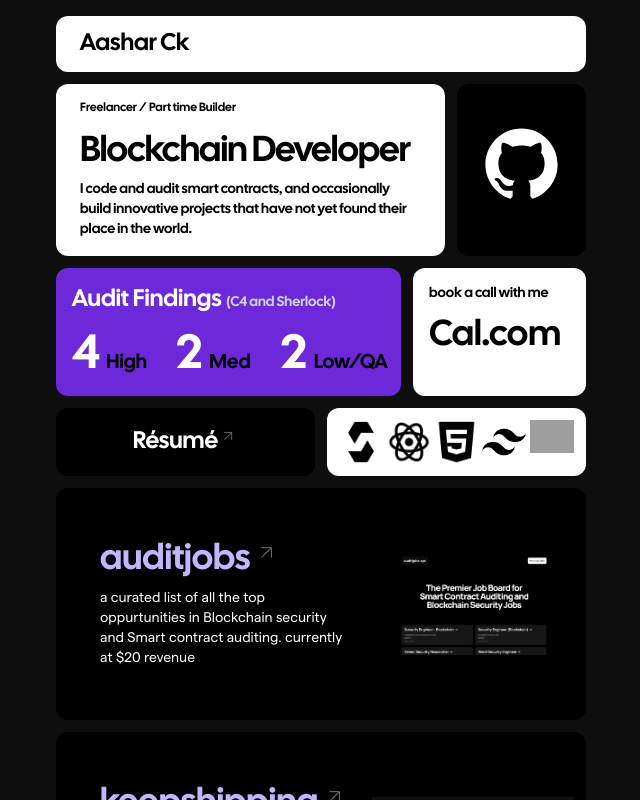
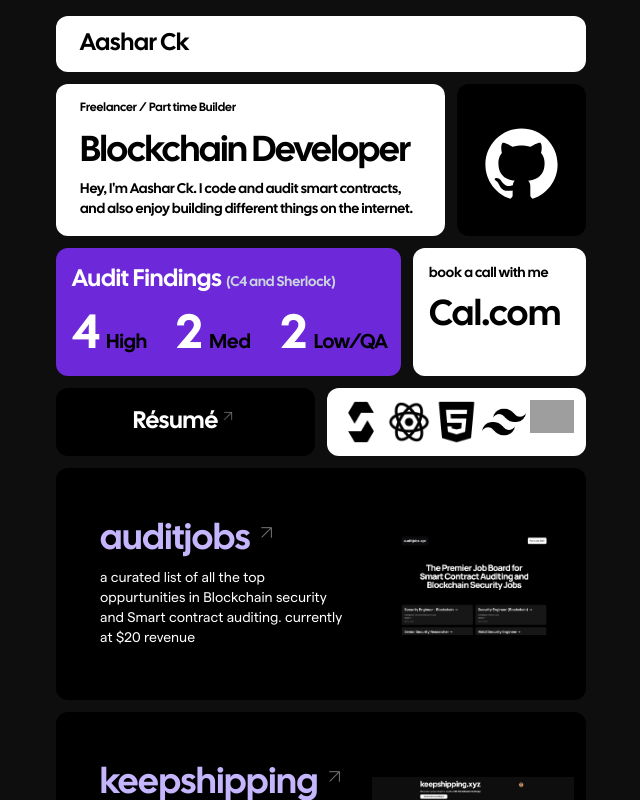
Before and after one commit to aasharck/portfolio, a Next.js app: page / in a window 1280 px wide. Shown: the top 800 px of the page, without its empty margins (319-959 px from the left). Built offline with nearby package versions, Linux system fonts and the light colour scheme; grey boxes are pictures that could not be loaded.

Commit message:
changed bio

```diff
--- a/pages/index.js
+++ b/pages/index.js
@@ -25,7 +25,7 @@
               <h1 className='px-3 mt-2 text-black font-bold tracking-tight text-2xl md:text-3xl xl:text-5xl lg:text-4xl'>Blockchain Developer</h1>
             </div>
             <div className='block'>
-              <p className='px-3 mt-2 text-black font-bold lg:text-sm text-sm'>I code and audit smart contracts, and occasionally build innovative projects that have not yet found their place in the world.</p>
+              <p className='px-3 mt-2 text-black font-bold lg:text-sm text-sm'>Hey, I'm Aashar Ck. I code and audit smart contracts, and also enjoy building different things on the internet.</p>
             </div>
           </div>
           <a href='https://github.com/aasharck' target='blank' className='hover:animate-wiggle md:block hidden md:ml-3 md:mt-0 mt-3 bg-black p-3 rounded-xl lg:w-auto w-auto hover:cursor-pointer'>
```
